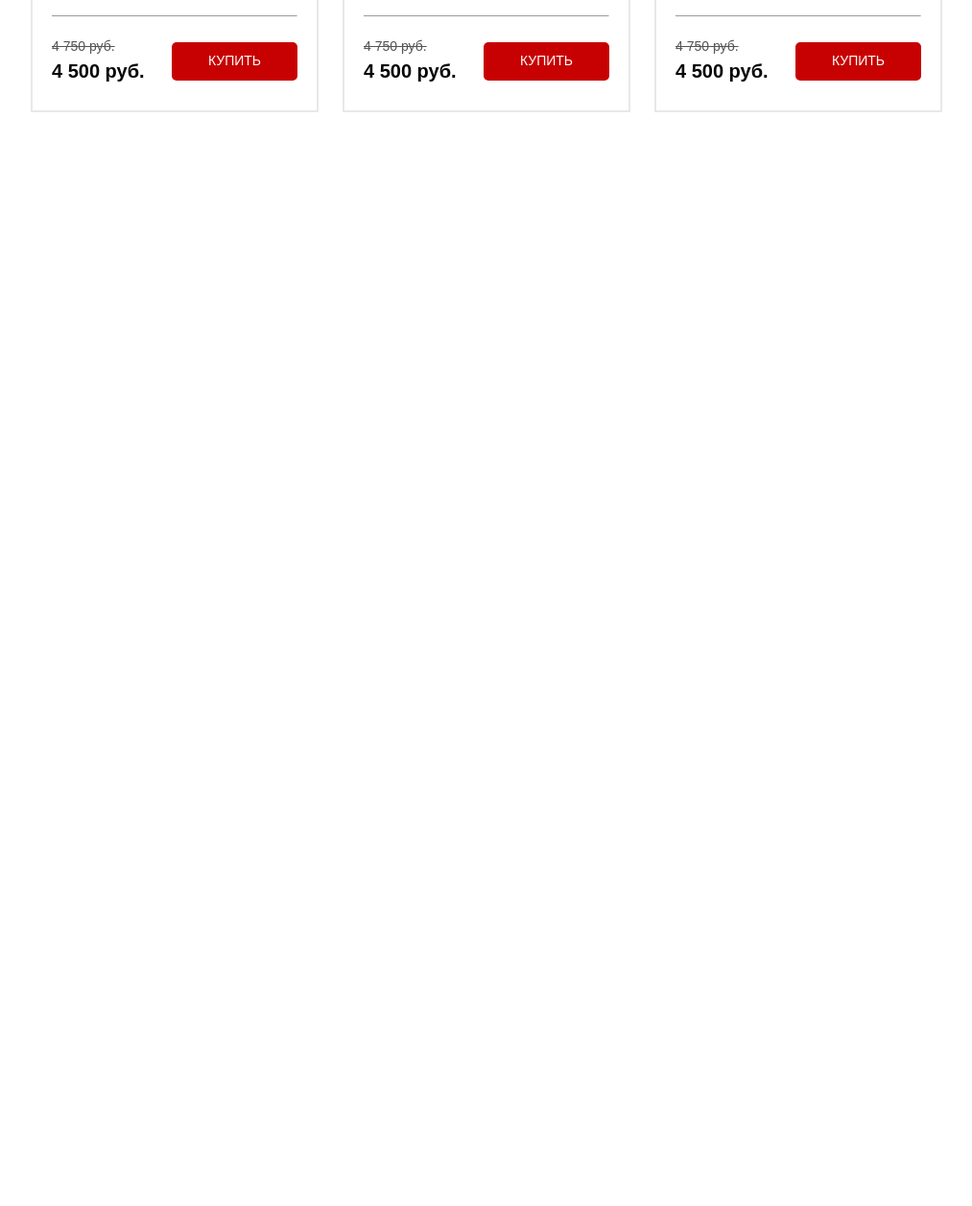
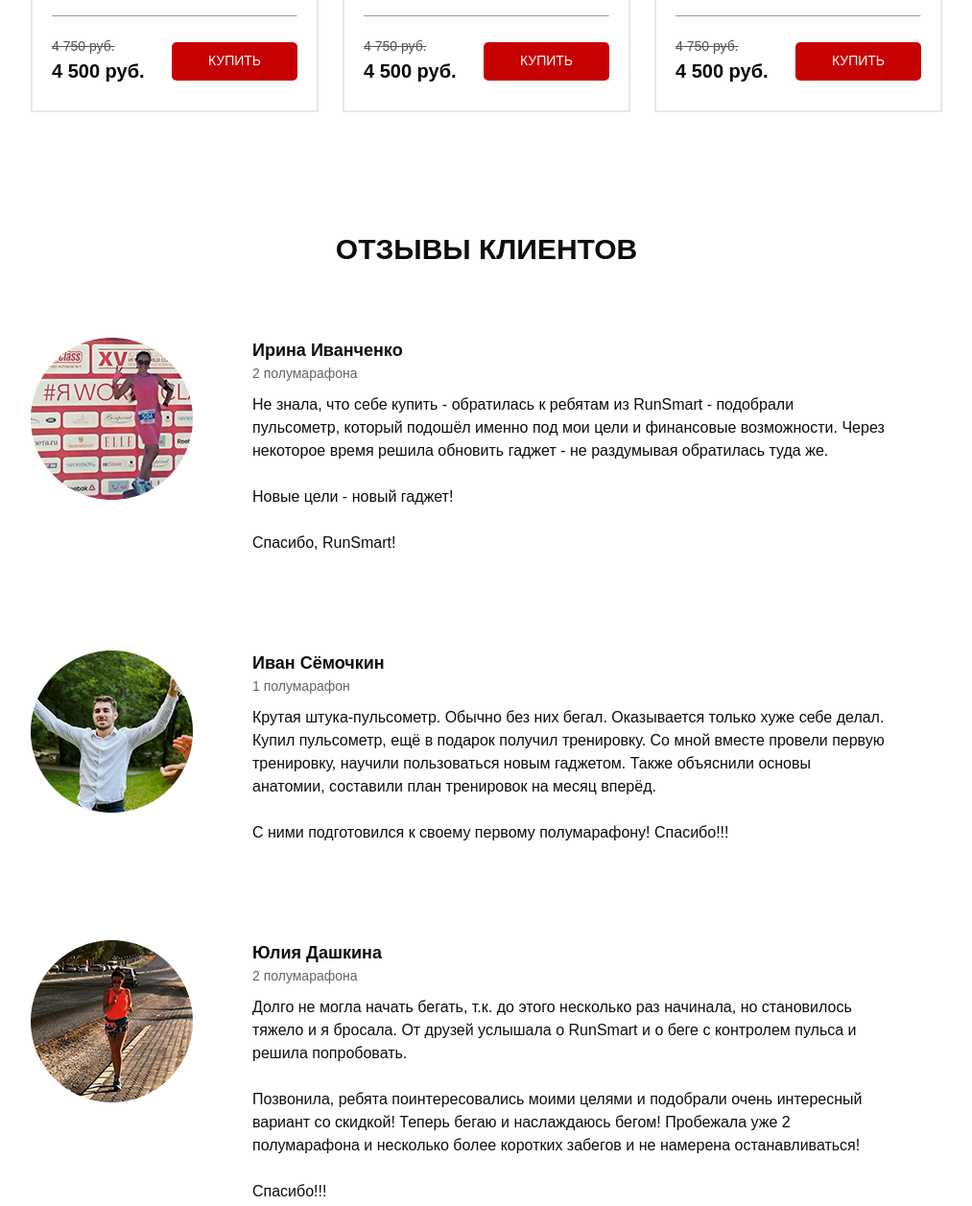
Before and after one commit to BernatskyMaxim/Pulse, a website: page src/index.html in a window 1280 px wide. Shown: the part 3724-4981 px from the top of the page at 96% size, without its empty margins (133-1146 px from the left). Before the commit the page ends 3961 px from the top, so only its background shows below. Drawn offline with nearby package versions, Linux system fonts and the light colour scheme.

Commit message:
add reviews section

```diff
--- a/src/index.html
+++ b/src/index.html
@@ -360,6 +360,52 @@
         </div>
     </section>
 
+    <section class="reviews">
+        <div class="container">
+            <h2 class="title">отзывы клиентов</h2>
+            <div class="reviews__item">
+                <img src="img/feed_1.png" alt="photo" class="reviews__img">
+                <div class="reviews__text">
+                    <div class="reviews__subtitle">Ирина Иванченко</div>
+                    <div class="reviews__count">2 полумарафона</div>
+                    <div class="reviews__descr">Не знала, что себе купить - обратилась к ребятам из RunSmart - подобрали пульсометр, который подошёл именно под мои цели и финансовые возможности.
+                        Через некоторое время решила обновить гаджет - не раздумывая обратилась туда же.
+                        <br><br>
+                        Новые цели - новый гаджет!
+                        <br><br>
+                        Спасибо, RunSmart!
+                        </div>
+                </div>
+            </div>
+            <div class="reviews__item">
+                <img src="img/feed_2.png" alt="photo" class="reviews__img">
+                <div class="reviews__text">
+                    <div class="reviews__subtitle">Иван Сёмочкин</div>
+                    <div class="reviews__count">1 полумарафон</div>
+                    <div class="reviews__descr">Крутая штука-пульсометр. Обычно без них бегал. Оказывается только хуже себе делал.
+                        Купил пульсометр, ещё в подарок получил тренировку. Со мной вместе провели первую тренировку, научили пользоваться новым гаджетом. Также объяснили основы анатомии, составили план тренировок на месяц вперёд.
+                        <br><br>
+                        С ними подготовился к своему первому полумарафону! Спасибо!!!
+                    </div>
+                </div>
+            </div>
+            <div class="reviews__item">
+                <img src="img/feed_3.png" alt="photo" class="reviews__img">
+                <div class="reviews__text">
+                    <div class="reviews__subtitle">Юлия Дашкина</div>
+                    <div class="reviews__count">2 полумарафона</div>
+                    <div class="reviews__descr">Долго не могла начать бегать, т.к. до этого несколько раз начинала, но становилось тяжело и я бросала. От друзей услышала о RunSmart и о беге с контролем пульса и решила попробовать.
+                        <br><br>
+                        Позвонила, ребята поинтересовались моими целями и подобрали очень интересный вариант со скидкой! Теперь бегаю и наслаждаюсь бегом! Пробежала уже 2 полумарафона и несколько более коротких забегов и не намерена останавливаться!
+                         <br><br>
+                        Спасибо!!!
+
+                        </div>
+                </div>
+            </div>
+        </div>
+    </section>
+
 
     <script src="https://code.jquery.com/jquery-1.11.0.min.js"></script>
     <script src="https://code.jquery.com/jquery-migrate-1.2.1.min.js"></script>
--- /dev/null
+++ b/src/sass/blocks/_reviews.scss
@@ -0,0 +1,34 @@
+.reviews {
+    padding-bottom: 71px;
+    &__item {
+        display: flex;
+        margin-top: 100px;
+        &:nth-child(2){
+            margin-top: 70px;
+        }
+    }
+    &__img {
+        width: 169px;
+        height: 169px;
+    }
+    &__text {
+        margin-left: 62px;
+        padding-right: 60px;
+    }
+    &__subtitle {
+        color: #0d0d0d;
+        font-size: 18px;
+        font-weight: 700;
+    }
+    &__count {
+        color: #646464;
+        font-size: 14px;
+        font-weight: 500;
+    }
+    &__descr {
+        color: #0d0d0d;
+        font-size: 16px;
+        font-weight: 300;
+        margin-top: 10px;
+    }
+}
--- a/src/sass/style.scss
+++ b/src/sass/style.scss
@@ -18,3 +18,4 @@
 @import 'blocks/forms';
 @import 'blocks/carousel';
 @import 'blocks/catalog';
+@import 'blocks/reviews';
```
Also changed, not shown: src/css/style.min.css, src/img/feed_1.jpg (added), src/img/feed_1.png (added), src/img/feed_2.png (added), src/img/feed_3.png (added).
